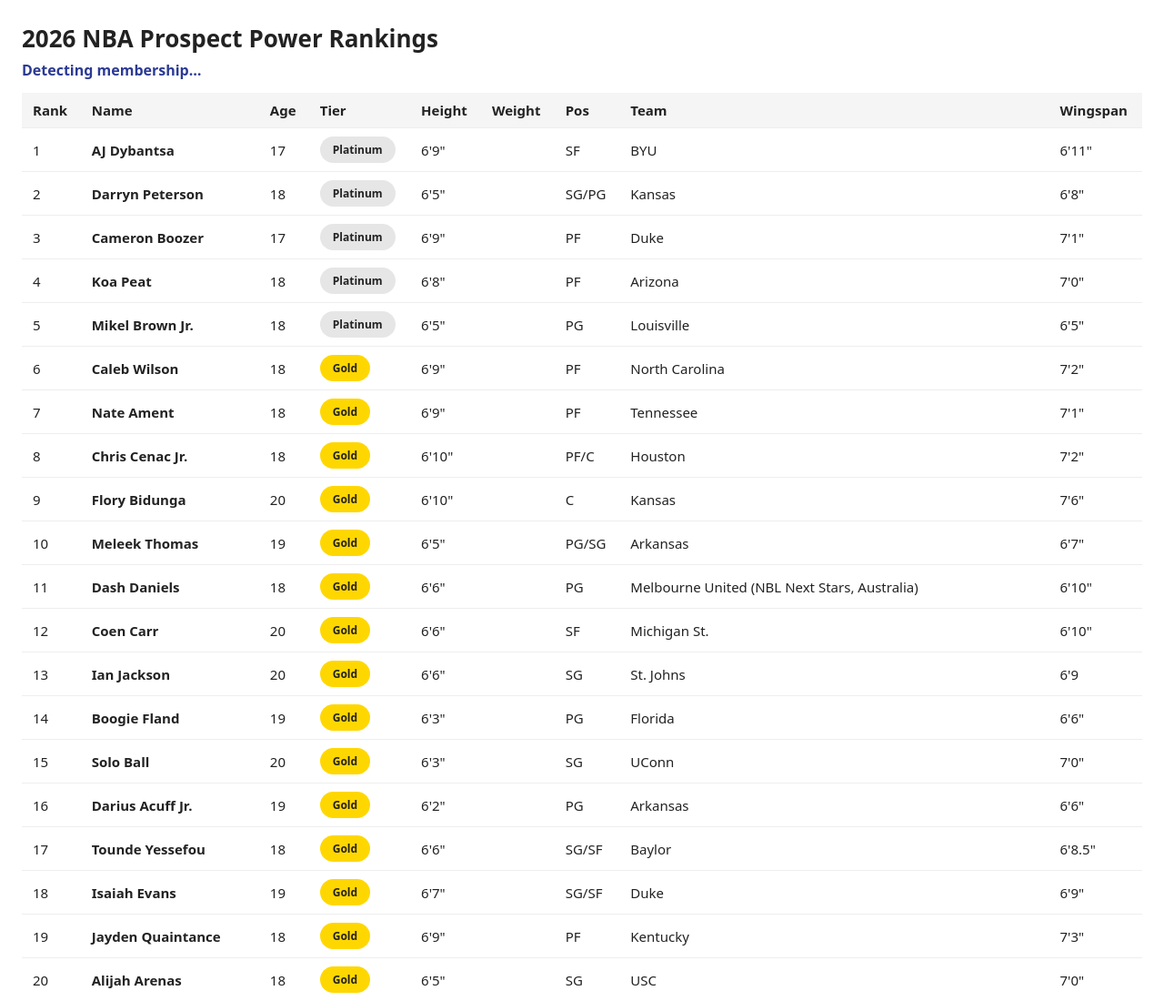
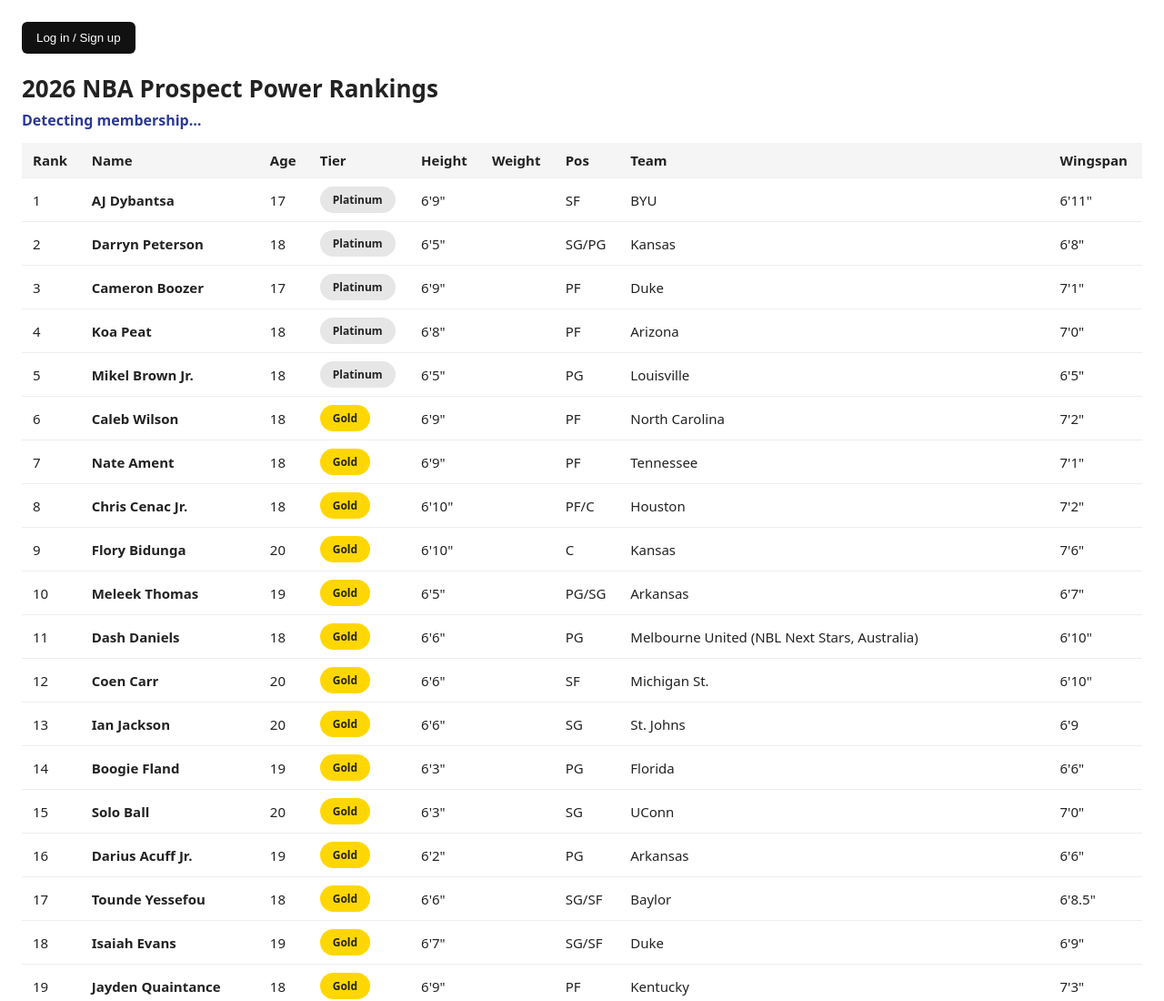
Before and after one commit to patrickbostian89-coder/power_rankings, a plain HTML site: page rankings.html in a window 1280 px wide. Shown: the top 1100 px of the page at 91% size. Drawn offline with nearby package versions, Linux system fonts and the light colour scheme; a script that the page names is missing.

Commit message:
rankings.html

```diff
--- a/rankings.html
+++ b/rankings.html
@@ -120,6 +120,12 @@
 </head>
 
 <body>
+
+
+<button onclick="window.MemberStack.openModal('LOGIN')"
+        style="padding:10px 16px;background:#111;color:#fff;border-radius:6px;border:none;cursor:pointer;margin-bottom:20px;">
+  Log in / Sign up
+</button>
 
 <h2>2026 NBA Prospect Power Rankings</h2>
 <div id="status">Detecting membership…</div>
```
